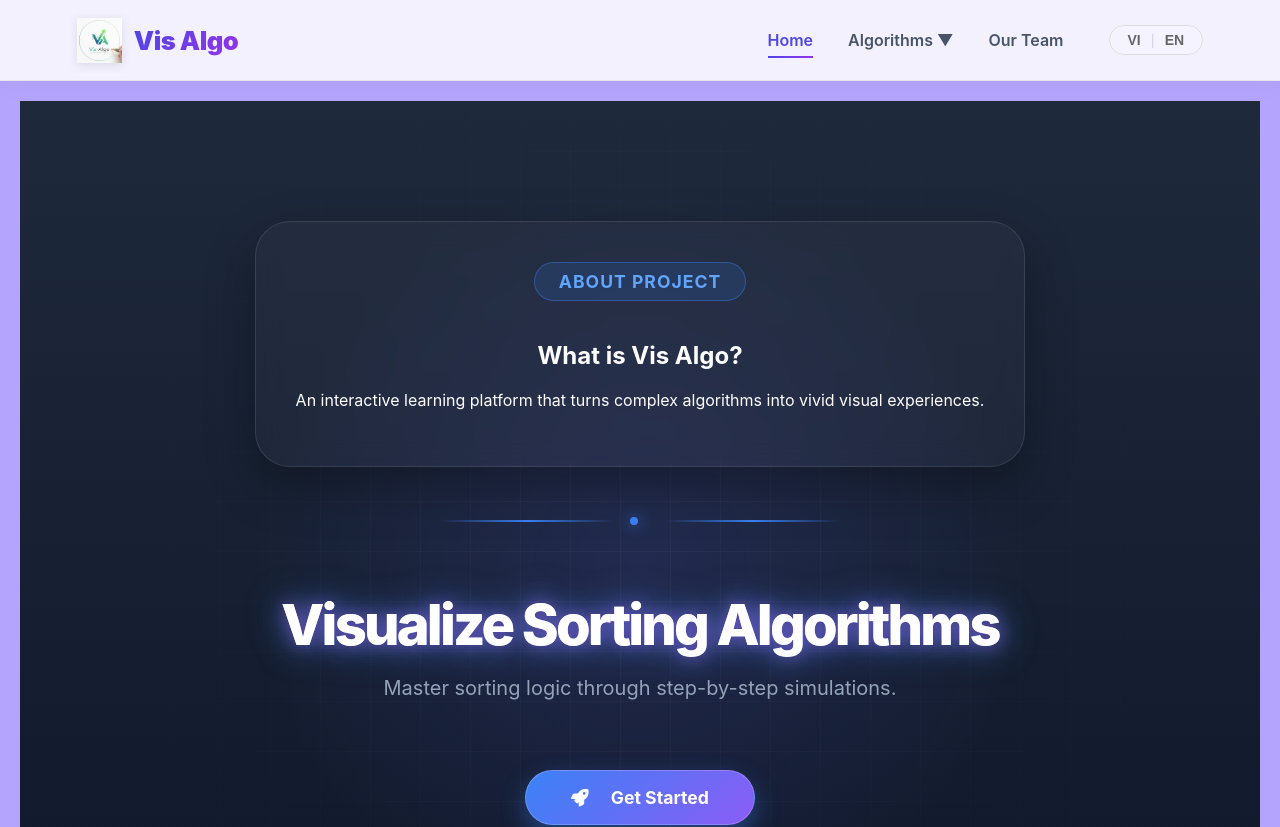
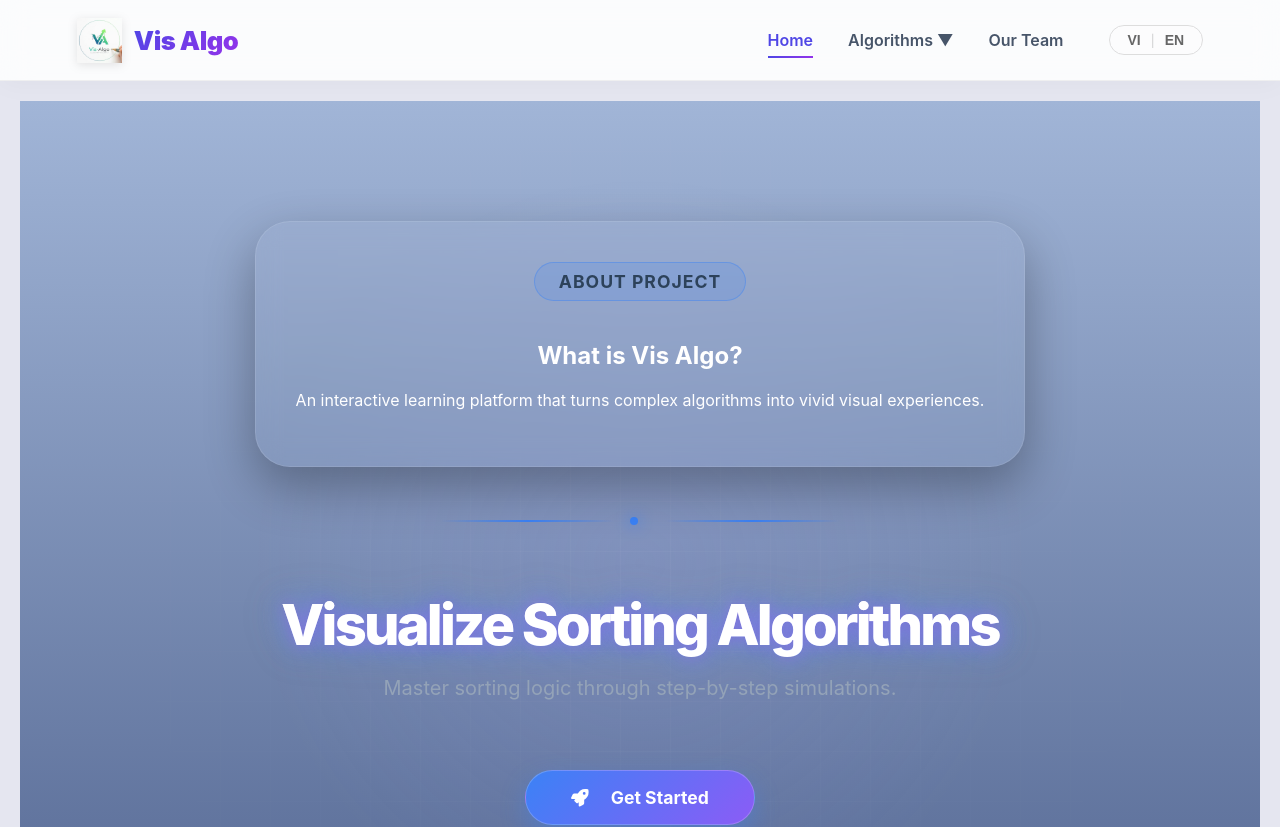
Before and after one commit to lethingocnhat462-ux/Visalgo-final-project, a React (Create React App) app: page / in a window 1280 px wide. Shown: the top 827 px of the page. Built offline with nearby package versions, Linux system fonts and the light colour scheme.

Commit message:
fix màu giao diện

```diff
--- a/src/App.css
+++ b/src/App.css
@@ -1,6 +1,6 @@
 /* Áp dụng cho toàn bộ trang web */
 body, html, #root {
-  background-color: #404083 !important; /* Màu tím sẫm bạn đã chọn cho trang chủ */
+  background-color: #ffffff !important; /* Màu tím sẫm bạn đã chọn cho trang chủ */
   margin: 0;
   padding: 0;
   color: white;
--- a/src/pages/AboutPage.css
+++ b/src/pages/AboutPage.css
@@ -4,7 +4,7 @@
   margin: 40px auto;
   padding: 60px 40px;
   /* Tạo điểm sáng trung tâm để không bị tối đen */
-  background: radial-gradient(circle at 50% 0%, #1e293b 0%, #0f172a 100%) !important;
+  background: radial-gradient(circle at 50% 0%, #596c8c 0%, #6476a1 100%) !important;
   border-radius: 40px;
   color: #f1f5f9 !important;
   position: relative;
@@ -210,7 +210,7 @@
 /* 1. KHUNG CHỨA (CARD) - SỬA LỖI MÉO VÀ LỆCH */
 /* Thẻ Card của từng thành viên */
 .member-mini-card {
-    background: rgba(255, 255, 255, 0.1) !important;
+    background: rgba(234, 225, 225, 0.1) !important;
     backdrop-filter: blur(12px);
     border: 1px solid rgba(255, 255, 255, 0.2) !important;
     border-radius: 30px !important;
--- a/src/pages/AlgorithmsPage.css
+++ b/src/pages/AlgorithmsPage.css
@@ -1,7 +1,7 @@
 /* ===== 1. TỔNG THỂ NỀN TỐI (DEEP NAVY) ===== */
 
 html, body, #root, .App {
-    background-color: #b4a4fd !important; /* Nền tối sâu làm gốc */
+    background-color: #e5e6f0 !important; /* Nền tối sâu làm gốc */
     margin: 0;
     padding: 0;
 }
--- a/src/pages/HomePage.css
+++ b/src/pages/HomePage.css
@@ -1,7 +1,7 @@
 /* ===== 1. TỔNG THỂ NỀN NAVY SÂU ===== */
 .home {
   font-family: 'Inter', sans-serif;
-  background-color: #0f172a; /* Deep Navy chuyên nghiệp */
+  background-color: #506390; /* Deep Navy chuyên nghiệp */
   color: #ffffff;
   overflow-x: hidden;
   min-height: 100vh;
@@ -9,8 +9,8 @@
 
 /* ===== 2. HERO SECTION VỚI HIỆU ỨNG CÔNG NGHỆ ===== */
 .hero {
-  background: radial-gradient(circle at 50% 50%, rgba(99, 102, 241, 0.15) 0%, transparent 50%),
-              linear-gradient(180deg, #1e293b 0%, #0f172a 100%);
+  background: radial-gradient(circle at 50% 50%, rgba(164, 165, 234, 0.15) 0%, transparent 50%),
+              linear-gradient(180deg, #a1b5d7 0%, #50638f 100%);
   padding: 120px 20px 200px;
   text-align: center;
   position: relative;
@@ -60,7 +60,7 @@
   text-transform: uppercase;
   letter-spacing: 1px;
   background: rgba(59, 130, 246, 0.15);
-  color: #60a5fa;
+  color: #2d425a;
   border: 1px solid rgba(59, 130, 246, 0.4);
   margin-bottom: 20px;
 }
```
Also changed, not shown: 1 other file (tests, documents, lock files or other folders).
